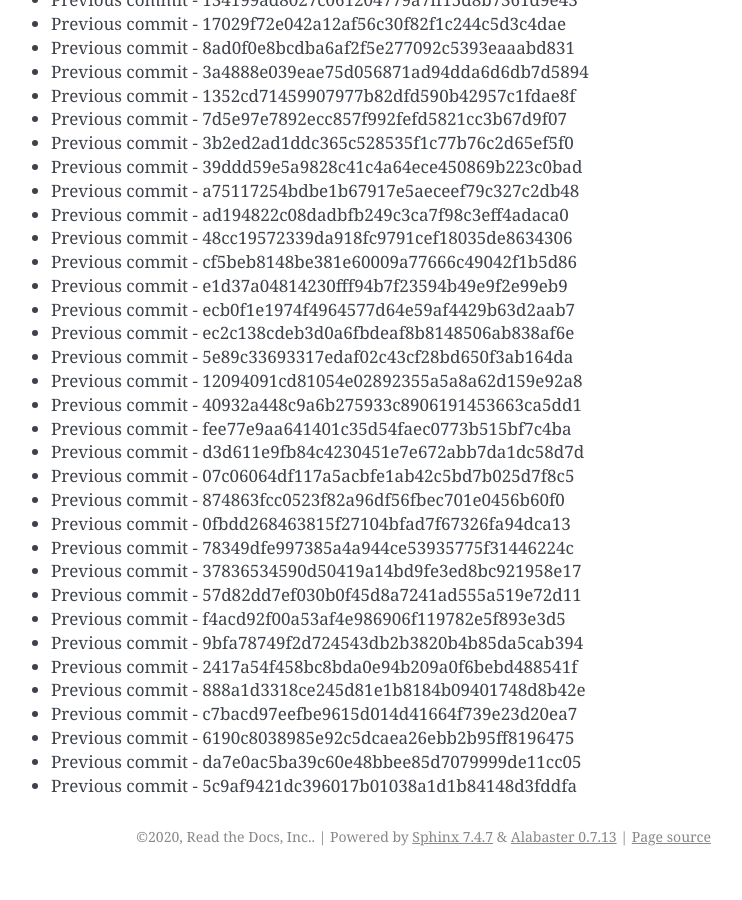
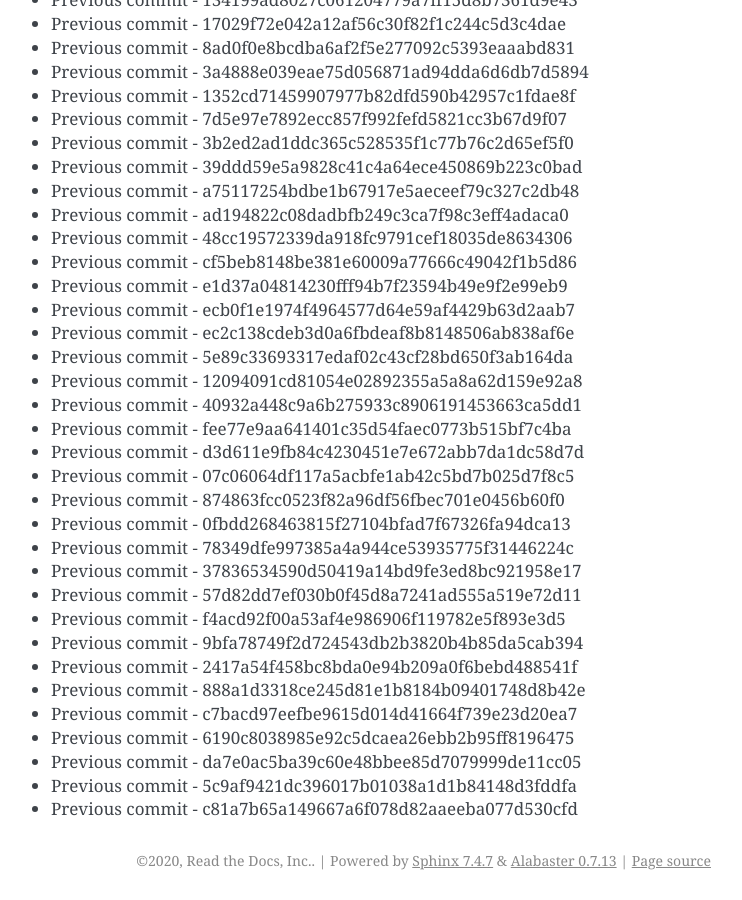
Before and after one commit to readthedocs/rtd-git-stresstest, a Sphinx documentation site: the page built from docs/updates.rst, in a window 1280 px wide and 900 px high, scrolled down 41800 px. Shown: the whole window, without its empty margins (399-1141 px from the left). Built offline with Sphinx 7.4.7, drawn with Linux system fonts in a browser that asks for light colours; before the commit the page ends 42676 px from its top, so only the background shows below that.

Commit message:
Generating commit from previous: c81a7b65a149667a6f078d82aaeeba077d530cfd

```diff
--- a/docs/updates.rst
+++ b/docs/updates.rst
@@ -1788,3 +1788,4 @@ It can be tested for any performance characteristics.
 * Previous commit - 6190c8038985e92c5dcaea26ebb2b95ff8196475
 * Previous commit - da7e0ac5ba39c60e48bbee85d7079999de11cc05
 * Previous commit - 5c9af9421dc396017b01038a1d1b84148d3fddfa
+* Previous commit - c81a7b65a149667a6f078d82aaeeba077d530cfd
```
